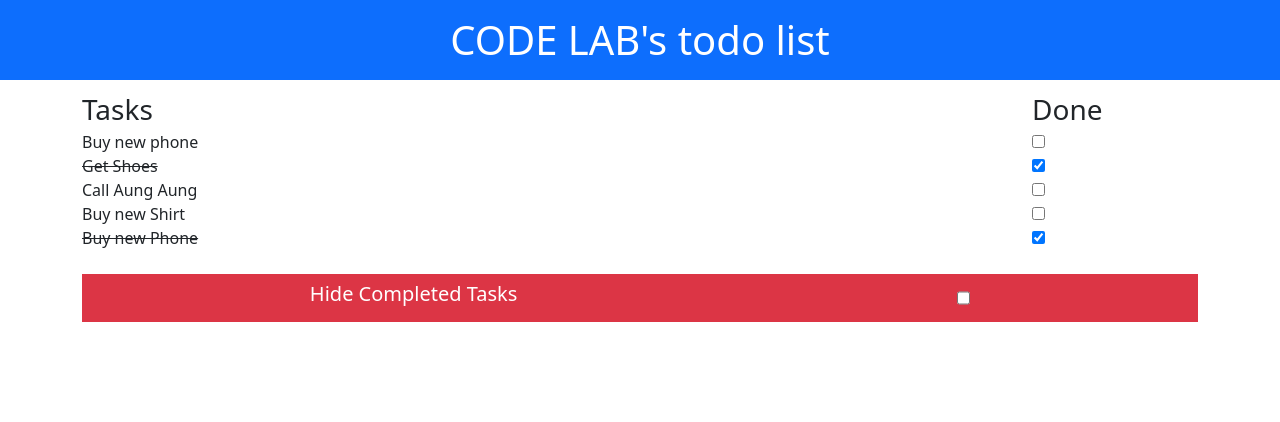
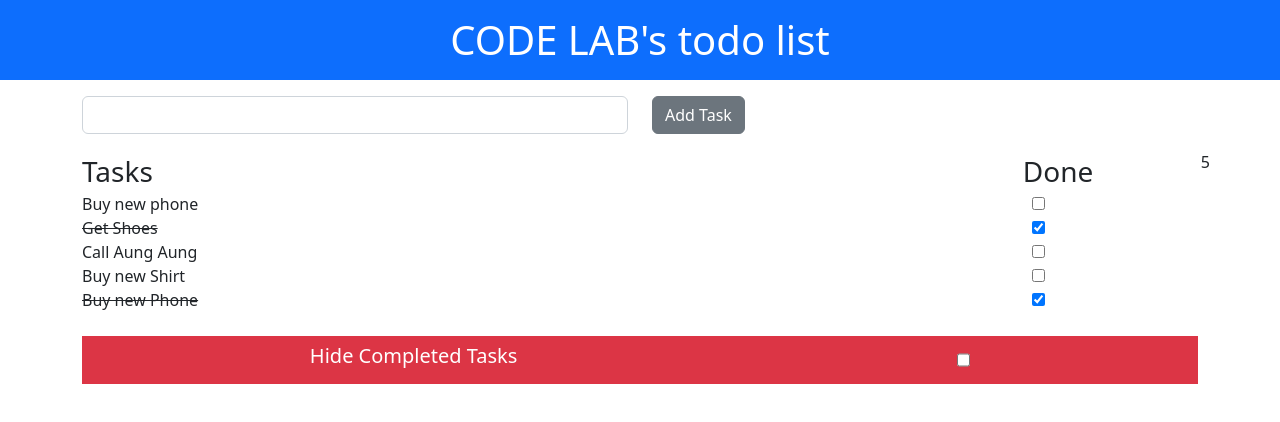
Before and after one commit to kaungthant-w/Vue-CLI-code-lab-, a Vue app: page / in a window 1280 px wide. Shown: the top 422 px of the page. Built offline with nearby package versions, Linux system fonts and the light colour scheme.

Commit message:
13_-_Vue_LifeCycle , 12_-_How_to_store_data_in_localStorage , 11_-_How_to_show_message_when_data_is_empty and 10_-_Add_Tasks

```diff
--- a/src/App.vue
+++ b/src/App.vue
@@ -1,10 +1,21 @@
 <template>
   <div class="App">
-    <h1 class="text-center bg-primary text-white p-3">CODE LAB's todo list</h1>
+    <h1 class="text-center bg-primary text-white p-3">{{title}}'s todo list</h1>
     <div class="container">
+      <div class="row my-3">
+        <div class="col">
+          <input type="text" class="form-control" v-model="newTask" v-on:keyup.enter="addTasks">
+        </div>
+        <div class="col">
+          <input type="button" value="Add Task" class="btn btn-secondary" v-on:click="addTasks">
+        </div>
+      </div>
+
+      <div v-if="filterTask.length > 0">
         <div class="row">
             <div class="col fs-3">Tasks</div>
             <div class="col-2 fs-3">Done</div>
+          {{ filterTask.length }}
         </div>
         <div class="row" v-for="(task, index) in filterTask" v-bind:key="index">
             <!-- <div class="col">{{ task }}</div> -->
@@ -16,6 +27,11 @@
               <input  type="checkbox" v-model="task.done">
             </div>
         </div>
+      </div>
+
+      <!-- <div class="alert alert-warning text-center" v-else>There is no data.</div> -->
+      <div class="alert alert-warning text-center mt-5" v-else-if="filterTask.length == 0">There is no data.</div>
+
       <div class="bg-danger text-white text-center p-2 mt-4 d-flex justify-content-around">
         <h5>Hide Completed Tasks</h5>
         <input type="checkbox" v-model="hideCompletedTask">
@@ -28,8 +44,9 @@
   export default {
     name:'App',
     data: () => ({
-      name:"Kyaw Kyaw",
+      title:"CODE LAB",
       hideCompletedTask:false,
+      newTask:'',
       tasks: [
         {action:"Buy new phone", done:false},
         {action:"Get Shoes", done:true},
@@ -43,8 +60,45 @@
         return this.hideCompletedTask ? this.tasks.filter((v) => !v.done) : this.tasks;
       }
     }
+    ,
+    methods : {
+      addTasks() {
+        // alert('click');
+        // alert(this.newTask);
+        if(this.newTask === '') {
+          alert('Please add a task!');
+        }
+
+        // alert("ok you can");
+        // alert(this.newTask);
+        this.tasks.push({
+          action:this.newTask,
+          done:false,
+        });
+
+        localStorage.setItem('myLocalTasks', JSON.stringify(this.tasks));
+        this.newTask = '';
+      },
+    },
+
+    beforeCreate(){
+    console.log('before created running');
+    },
+    mounted(){
+      console.log('mounted running');
+    },
+    beforeMount(){
+      console.log('before mounted running');
+    },
+    created(){
+      console.log('created running');
+    },
+
+    // mounted() {},
+
   }
 </script>
+
 
 <style>
   .delete {
```
Lines whose indentation alone changed are shown as unchanged.
